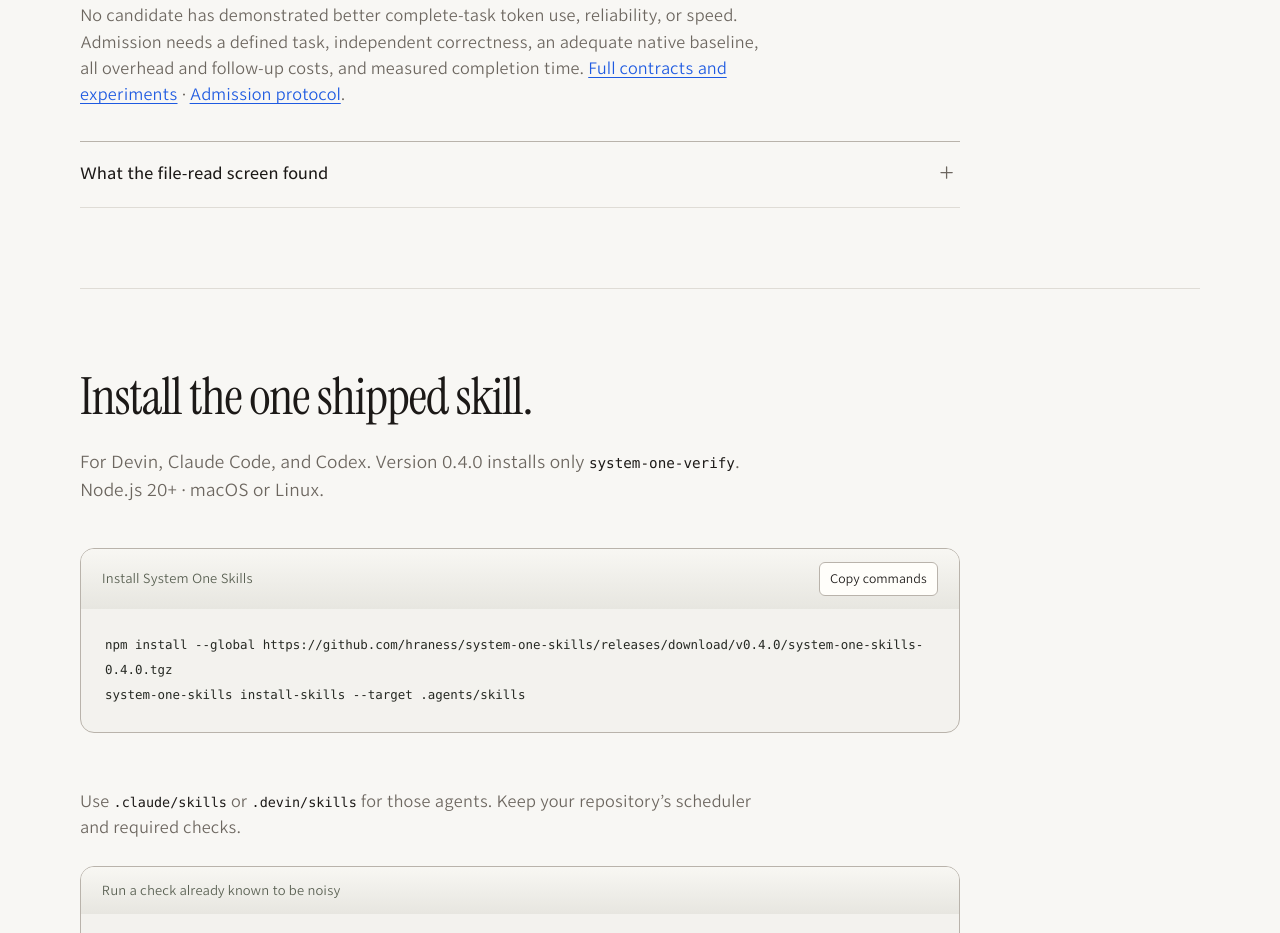
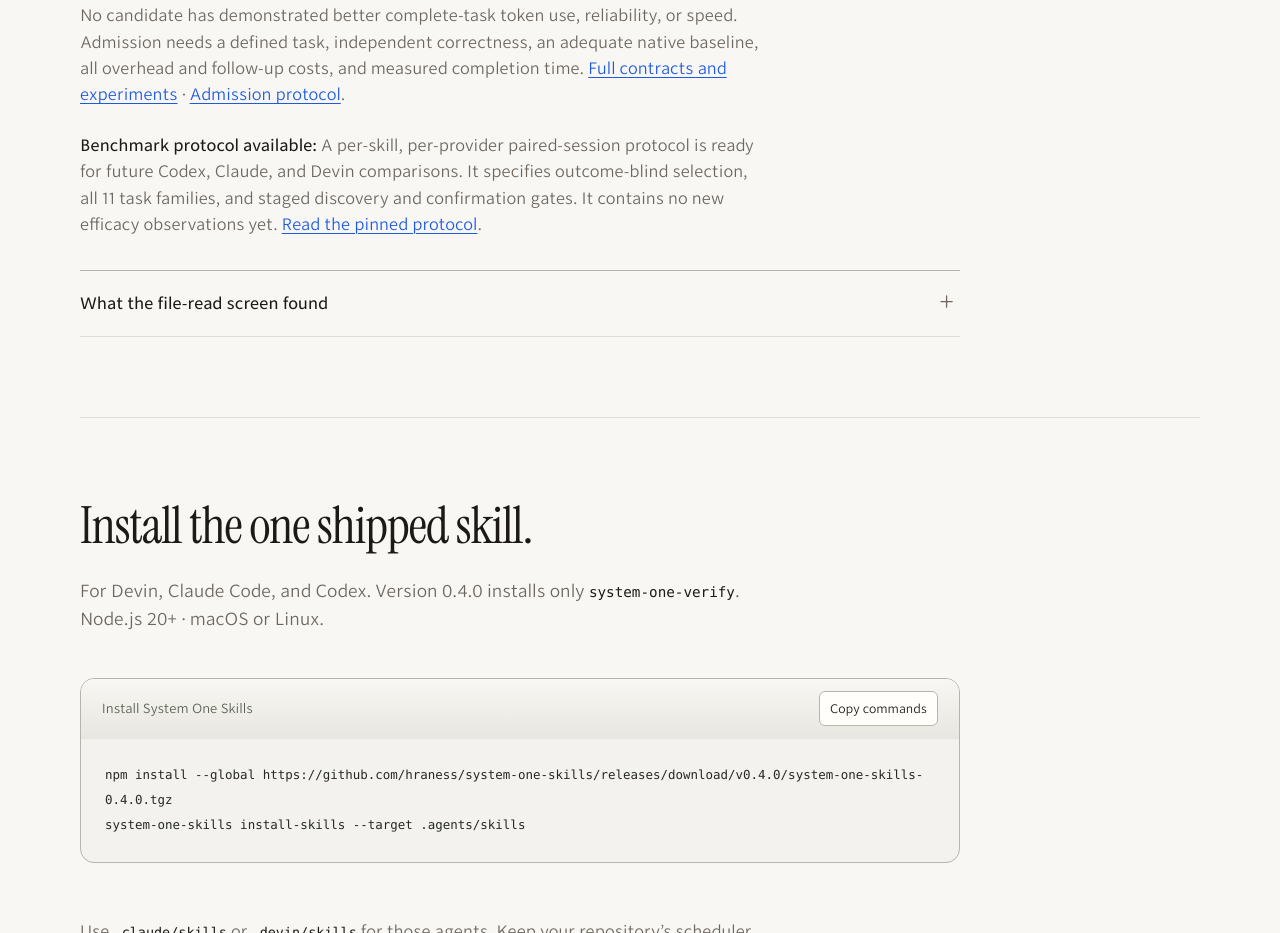
Before and after one commit to hraness/sys1, a website: page site/skills.html in a window 1280 px wide. Shown: the part 4994-5927 px from the top of the page. Drawn offline with Linux system fonts and the light colour scheme.

Commit message:
Document pending cross-provider benchmark protocol

```diff
--- a/site/skills.html
+++ b/site/skills.html
@@ -101,6 +101,7 @@
 <article class="skill-candidate" aria-labelledby="candidate-9"><div><h3 id="candidate-9"><code>system-one</code></h3><p class="skill-status">Inactive</p></div><div><h4>Proposed payoff</h4><p>Choose the smallest useful skill, including no skill.</p><p class="candidate-limit">One shipped skill does not justify another routing layer.</p></div><div><h4>Use today</h4><p>Expose the one relevant skill and choose native tools directly.</p></div></article></div>
         <p class="skills-prose"><strong>The next useful experiment:</strong> keep every reported failure location and a full-log line index in a compact failure manifest. The current summary omitted six of seven locations; the separate diagnosis comparison needed an extra read, though it did not show that the omissions caused it. Focused search with needed source lines is the other priority. Both still have to beat native tools on a correct completed task.</p>
         <p class="skills-prose">No candidate has demonstrated better complete-task token use, reliability, or speed. Admission needs a defined task, independent correctness, an adequate native baseline, all overhead and follow-up costs, and measured completion time. <a href="https://github.com/hraness/system-one-skills/blob/8489a3361ea192e94784c043eae53444aa908cf5/docs/SKILL-CATALOG.md">Full contracts and experiments</a> · <a href="https://github.com/hraness/system-one-skills/blob/8489a3361ea192e94784c043eae53444aa908cf5/bench/TRIALS.md">Admission protocol</a>.</p>
+        <p class="skills-prose"><strong>Benchmark protocol available:</strong> A per-skill, per-provider paired-session protocol is ready for future Codex, Claude, and Devin comparisons. It specifies outcome-blind selection, all 11 task families, and staged discovery and confirmation gates. It contains no new efficacy observations yet. <a href="https://github.com/hraness/system-one-skills/commit/f316c1cd7369fe5bdd2f18de4c815e7b4f6ba6c3">Read the pinned protocol</a>.</p>
         <div class="question-list skills-notes"><details><summary>What the file-read screen found<svg class="disclosure-icon" width="20" height="20" viewBox="0 0 24 24" fill="none" stroke="currentColor" stroke-width="1.6" stroke-linecap="round" aria-hidden="true"><path d="M5 12h14"/><path class="disclosure-vertical" d="M12 5v14"/></svg></summary><div class="skills-note-body"><p>A retrospective screen of 1,200 file reads found 74 reads repeating the exact query and output within the same session. Those repeats contained 12,485 of 1,143,648 observed read-output text tokens: just 1.09% before any reuse overhead or freshness checks. This is an optimistic deletion ceiling, not measured savings. Necessary rereads cannot be assumed redundant, and no read-cache skill is admitted. <a href="https://github.com/hraness/system-one-skills/blob/8489a3361ea192e94784c043eae53444aa908cf5/docs/CANDIDATE-OPPORTUNITIES.md">Screen methods and limits</a>.</p></div></details></div>
       </section>
 
```
Also changed, not shown: .impeccable/surfaces/site-skills-html.md.
